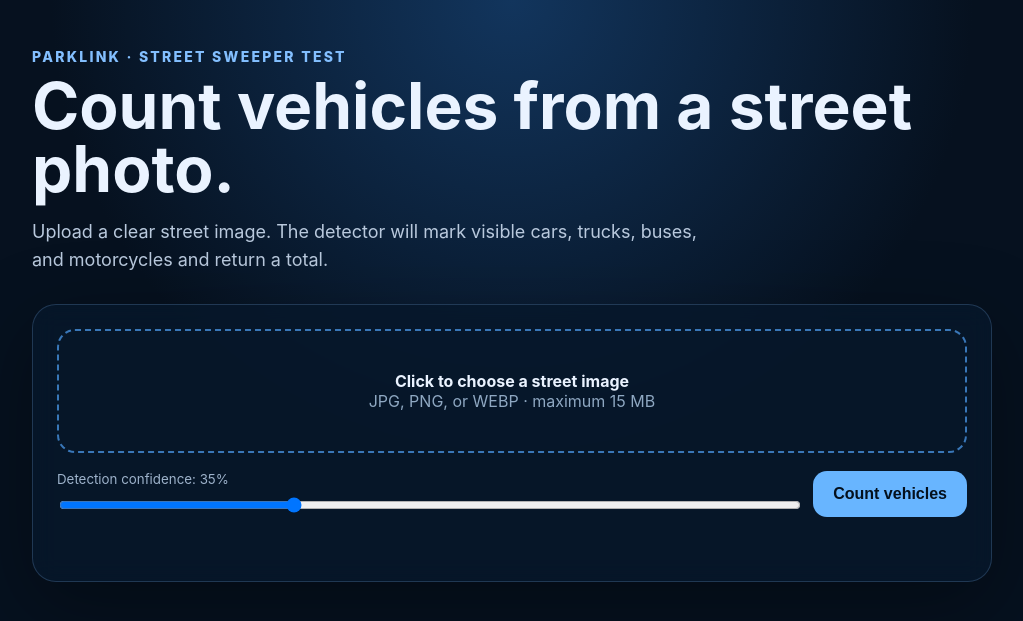
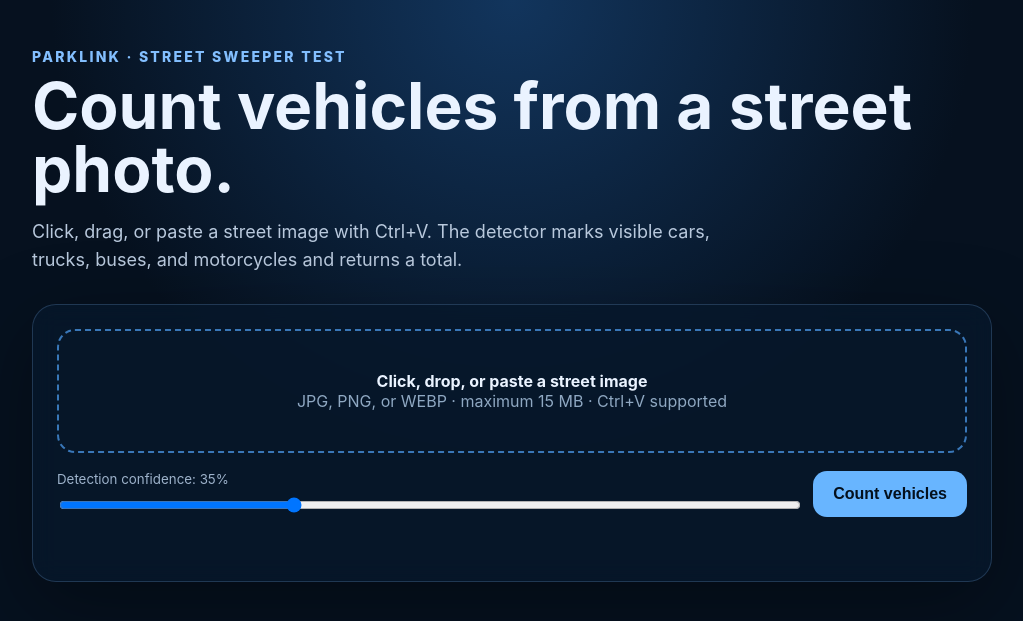
Before and after one commit to Tanayay/streetsweepertest, a Flask app: page / in a window 1280 px wide. Shown: the top 621 px of the page, without its empty margins (128-1151 px from the left). Run offline with Flask 3, Linux system fonts and the light colour scheme.

Commit message:
Add clipboard paste support and clearer detection errors

```diff
--- a/templates/index.html
+++ b/templates/index.html
@@ -14,7 +14,7 @@
     .sub { max-width: 680px; color: #b9c9dd; font-size: 18px; line-height: 1.55; }
     .card { margin-top: 30px; padding: 24px; border: 1px solid rgba(141,195,255,.2); border-radius: 24px; background: rgba(7,24,43,.82); box-shadow: 0 24px 80px rgba(0,0,0,.35); backdrop-filter: blur(12px); }
     .drop { display: block; padding: 40px 22px; text-align: center; border: 2px dashed #3977b8; border-radius: 18px; cursor: pointer; transition: .2s ease; }
-    .drop:hover { border-color: #72b6ff; background: rgba(75,149,224,.08); }
+    .drop:hover, .drop.active { border-color: #72b6ff; background: rgba(75,149,224,.08); }
     input[type=file] { display: none; }
     .controls { display: flex; gap: 14px; align-items: end; margin-top: 18px; flex-wrap: wrap; }
     .slider { flex: 1; min-width: 220px; }
@@ -36,13 +36,13 @@
 <main>
   <div class="brand">ParkLink · Street Sweeper Test</div>
   <h1>Count vehicles from a street photo.</h1>
-  <p class="sub">Upload a clear street image. The detector will mark visible cars, trucks, buses, and motorcycles and return a total.</p>
+  <p class="sub">Click, drag, or paste a street image with Ctrl+V. The detector marks visible cars, trucks, buses, and motorcycles and returns a total.</p>
 
   <section class="card">
     <form id="form">
-      <label class="drop" for="imageInput">
-        <strong id="fileLabel">Click to choose a street image</strong><br>
-        <span style="color:#8fa8c2">JPG, PNG, or WEBP · maximum 15 MB</span>
+      <label class="drop" id="dropZone" for="imageInput" tabindex="0">
+        <strong id="fileLabel">Click, drop, or paste a street image</strong><br>
+        <span style="color:#8fa8c2">JPG, PNG, or WEBP · maximum 15 MB · Ctrl+V supported</span>
       </label>
       <input id="imageInput" name="image" type="file" accept="image/jpeg,image/png,image/webp" required>
       <img id="preview" alt="Selected street image preview" hidden>
@@ -72,29 +72,72 @@
   const input = document.getElementById('imageInput');
   const preview = document.getElementById('preview');
   const fileLabel = document.getElementById('fileLabel');
+  const dropZone = document.getElementById('dropZone');
   const confidence = document.getElementById('confidence');
   const confidenceText = document.getElementById('confidenceText');
   const button = document.getElementById('submitButton');
   const status = document.getElementById('status');
   const result = document.getElementById('result');
+  let selectedFile = null;
+  let previewUrl = null;
 
   confidence.addEventListener('input', () => {
     confidenceText.textContent = `${Math.round(Number(confidence.value) * 100)}%`;
   });
 
-  input.addEventListener('change', () => {
-    const file = input.files[0];
-    if (!file) return;
-    fileLabel.textContent = file.name;
-    preview.src = URL.createObjectURL(file);
+  function selectFile(file) {
+    if (!file || !file.type.startsWith('image/')) {
+      status.className = 'status error';
+      status.textContent = 'Paste or choose a JPG, PNG, or WEBP image.';
+      return;
+    }
+    if (file.size > 15 * 1024 * 1024) {
+      status.className = 'status error';
+      status.textContent = 'That image is larger than 15 MB.';
+      return;
+    }
+    selectedFile = file;
+    fileLabel.textContent = file.name || 'Pasted image';
+    if (previewUrl) URL.revokeObjectURL(previewUrl);
+    previewUrl = URL.createObjectURL(file);
+    preview.src = previewUrl;
     preview.hidden = false;
     result.hidden = true;
-    status.textContent = '';
+    status.className = 'status';
+    status.textContent = 'Image ready.';
+  }
+
+  input.addEventListener('change', () => selectFile(input.files[0]));
+
+  document.addEventListener('paste', (event) => {
+    const items = [...(event.clipboardData?.items || [])];
+    const imageItem = items.find(item => item.type.startsWith('image/'));
+    if (!imageItem) return;
+    event.preventDefault();
+    const pastedFile = imageItem.getAsFile();
+    if (pastedFile) {
+      const extension = pastedFile.type.split('/')[1] || 'png';
+      selectFile(new File([pastedFile], `pasted-image.${extension}`, { type: pastedFile.type }));
+    }
   });
+
+  ['dragenter', 'dragover'].forEach(type => dropZone.addEventListener(type, event => {
+    event.preventDefault();
+    dropZone.classList.add('active');
+  }));
+  ['dragleave', 'drop'].forEach(type => dropZone.addEventListener(type, event => {
+    event.preventDefault();
+    dropZone.classList.remove('active');
+  }));
+  dropZone.addEventListener('drop', event => selectFile(event.dataTransfer.files[0]));
 
   form.addEventListener('submit', async (event) => {
     event.preventDefault();
-    if (!input.files[0]) return;
+    if (!selectedFile) {
+      status.className = 'status error';
+      status.textContent = 'Choose or paste an image first.';
+      return;
+    }
 
     button.disabled = true;
     button.textContent = 'Analyzing…';
@@ -103,9 +146,15 @@
     result.hidden = true;
 
     try {
-      const response = await fetch('/detect', { method: 'POST', body: new FormData(form) });
-      const data = await response.json();
-      if (!response.ok) throw new Error(data.error || 'Detection failed.');
+      const payload = new FormData();
+      payload.append('image', selectedFile, selectedFile.name || 'street-image.jpg');
+      payload.append('confidence', confidence.value);
+      const response = await fetch('/detect', { method: 'POST', body: payload });
+      const raw = await response.text();
+      let data = {};
+      try { data = raw ? JSON.parse(raw) : {}; } catch (_) {}
+      if (!response.ok) throw new Error(data.error || `Detection failed (${response.status}).`);
+      if (!data.annotated_image) throw new Error('The server stopped before finishing. Try once more; the free server may still be loading the model.');
 
       document.getElementById('count').textContent = data.count;
       document.getElementById('resultImage').src = data.annotated_image;
@@ -114,7 +163,7 @@
       result.hidden = false;
     } catch (error) {
       status.className = 'status error';
-      status.textContent = error.message;
+      status.textContent = error.message || 'Detection failed. Please try again.';
     } finally {
       button.disabled = false;
       button.textContent = 'Count vehicles';
```
